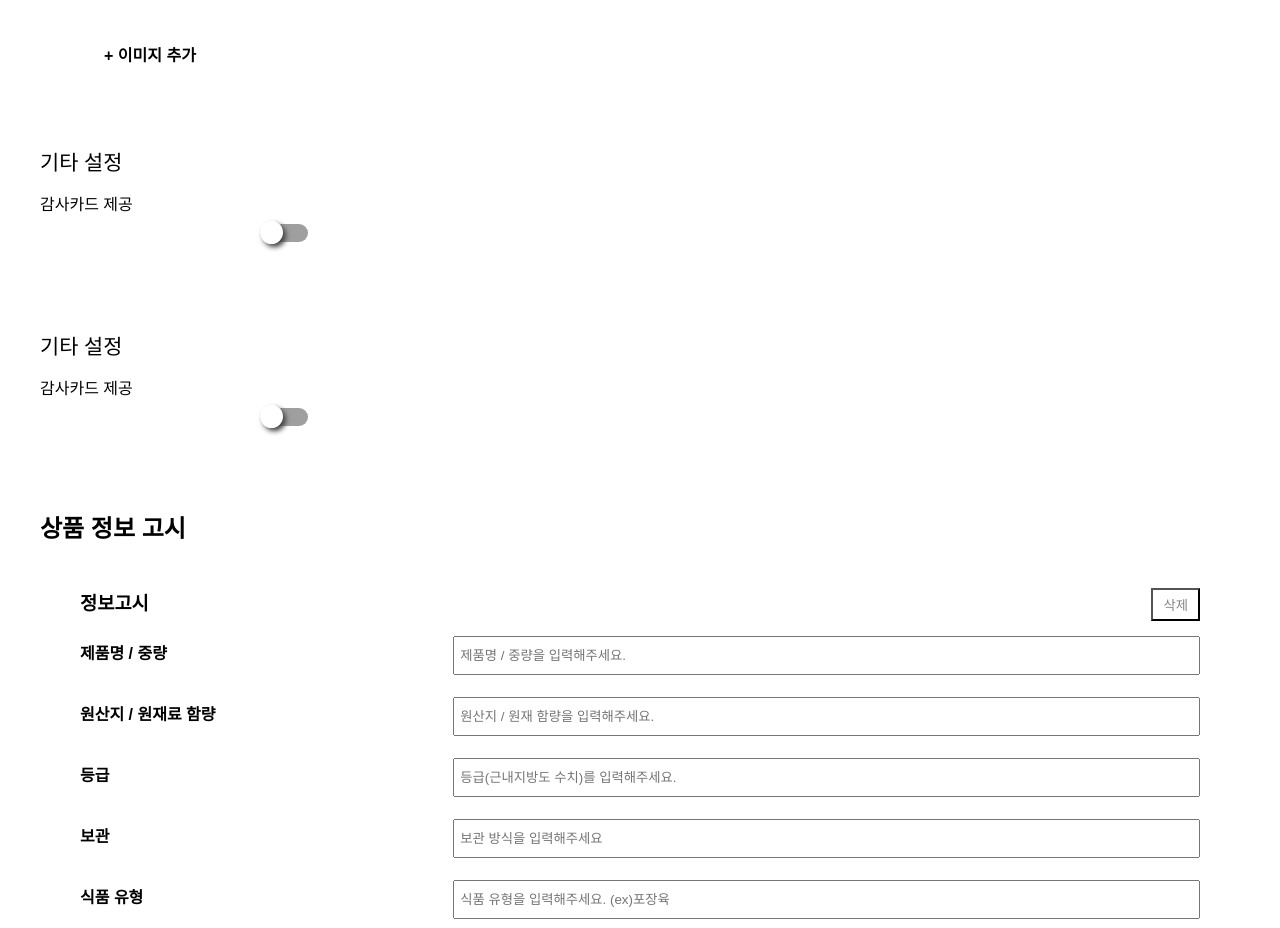
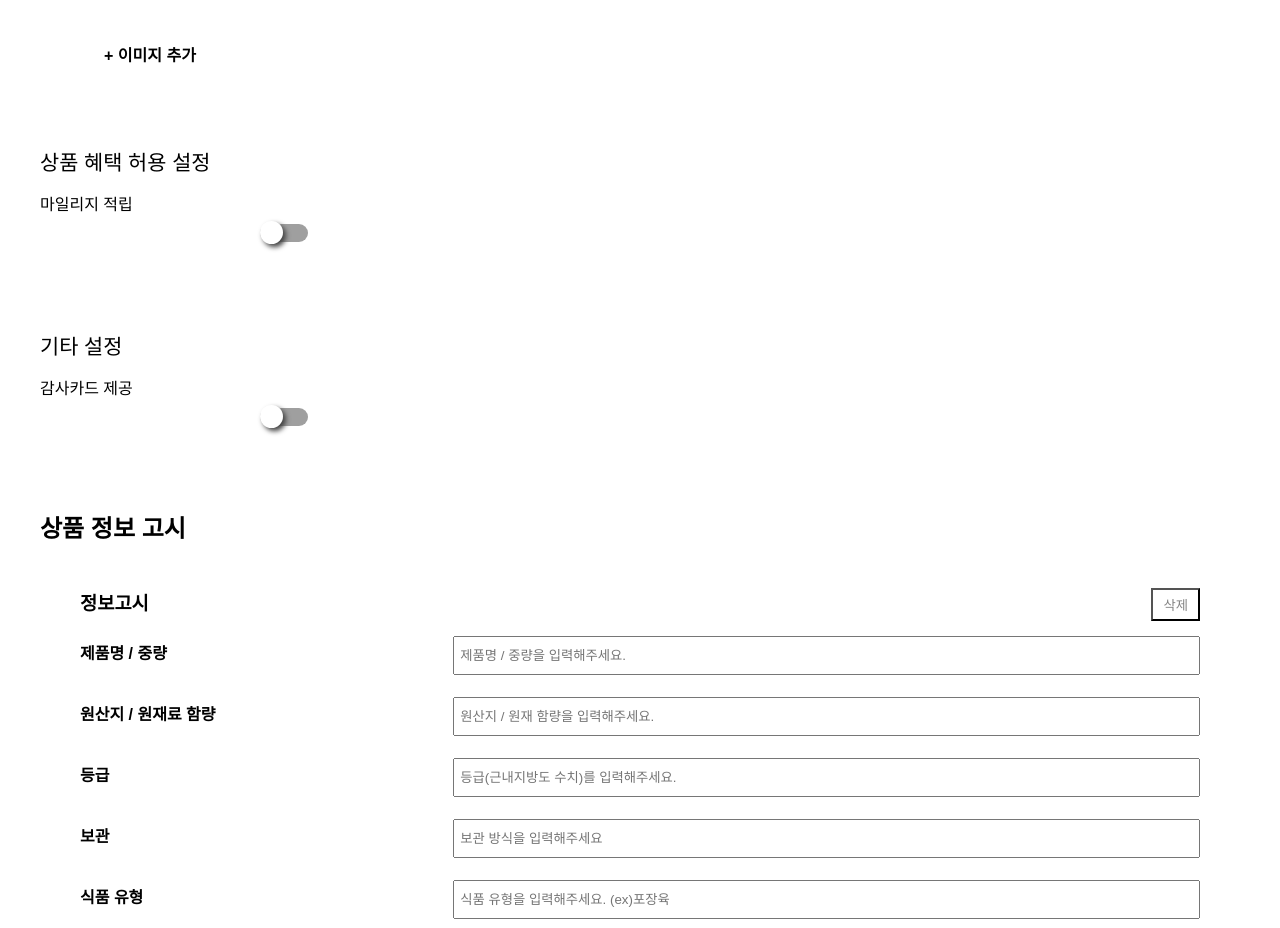
Before and after one commit to wantedPreOnboarding/19_02nd_slr_admin, a React (Create React App) app: page / in a window 1280 px wide. Shown: the part 1648-2576 px from the top of the page. Built offline with nearby package versions, Linux system fonts and the light colour scheme.

Commit message:
Modify - 마일리지,기타 컴포넌트 메뉴타이틀 형식 변경

```diff
--- a/src/App.jsx
+++ b/src/App.jsx
@@ -44,10 +44,10 @@ const App = () => {
             <BuyerRecommendImg />
           </Grid>
           <Grid item>
-            <MileageEtc headTitle="상품 혜택 허용 설정" menuTitle="마일리지 적립" />
+            <MileageEtc menuTitle="mileage" />
           </Grid>
           <Grid item>
-            <MileageEtc headTitle="기타 설정" menuTitle="감사카드 제공" />
+            <MileageEtc menuTitle="etc" />
           </Grid>
           <Grid item>
             <ProductIntroNotice />
```
